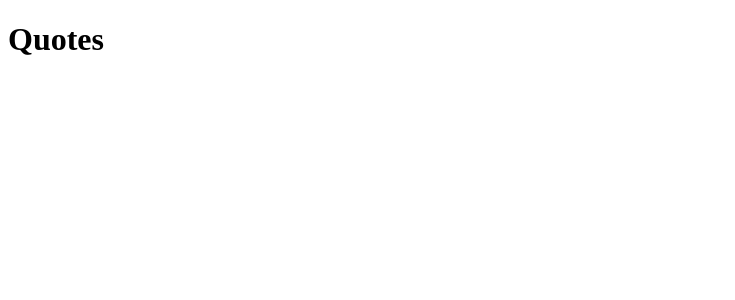
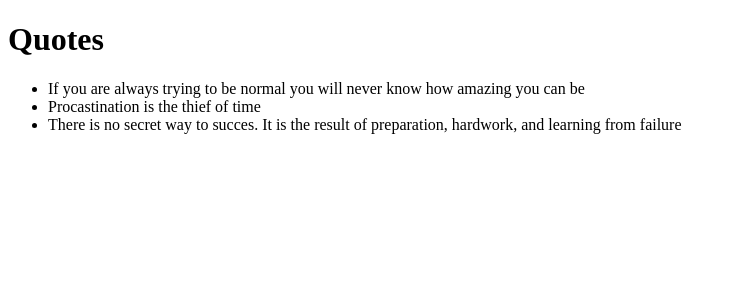
Before and after one commit to oodennis20/My-Quotes, an Angular app: page / in a window 1280 px wide. Shown: the top 300 px of the page, without its empty margins (0-735 px from the left). Built offline with nearby package versions, Linux system fonts and the light colour scheme.

Commit message:
add a class Quote

```diff
--- a/src/app/app.component.html
+++ b/src/app/app.component.html
@@ -1,3 +1,9 @@
 <div>
   <h1>Quotes</h1>
+  <ul>
+    <li *ngFor='let quote of quotes'>
+      {{quote.name}}
+    </li>
+  </ul>
+  <p *ngIf='quotes.length > 6'>You have too many quotes</p>
 </div>
--- a/src/app/app.component.ts
+++ b/src/app/app.component.ts
@@ -1,15 +1,17 @@
 import { Component } from '@angular/core';
+import { Quote } from './quote'
 
 @Component({
   selector: 'app-root',
   templateUrl: './app.component.html',
   styleUrls: ['./app.component.css']
 })
+
 export class AppComponent {
   title = 'My-quotes';
-  quote:string[];
-
-  constructor(){
-    this.quotes = ['If you are always trying to be normal you will never know how amazing you can be', 'Procastination is the thief of time', 'There is no secret way to succes. It is the result of preparation, hardwork, and learning from failure']
-  }
+  quotes:Quote= [
+    {class:1, name:'If you are always trying to be normal you will never know how amazing you can be'},
+    {class:2, name:'Procastination is the thief of time'},
+    {class:3, name:'There is no secret way to succes. It is the result of preparation, hardwork, and learning from failure'},
+  ];
 }
--- /dev/null
+++ b/src/app/quote.ts
@@ -0,0 +1,4 @@
+export class Quote {
+    class: number;
+    name: string;
+}
```
Also changed, not shown: 1 other file (tests, documents, lock files or other folders).
